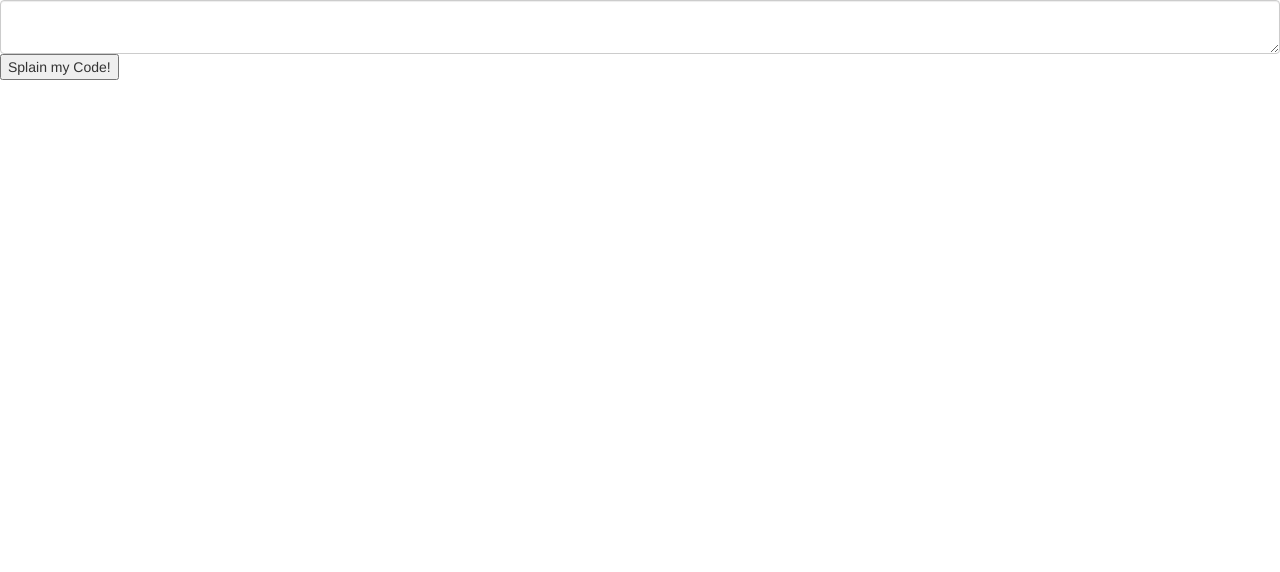
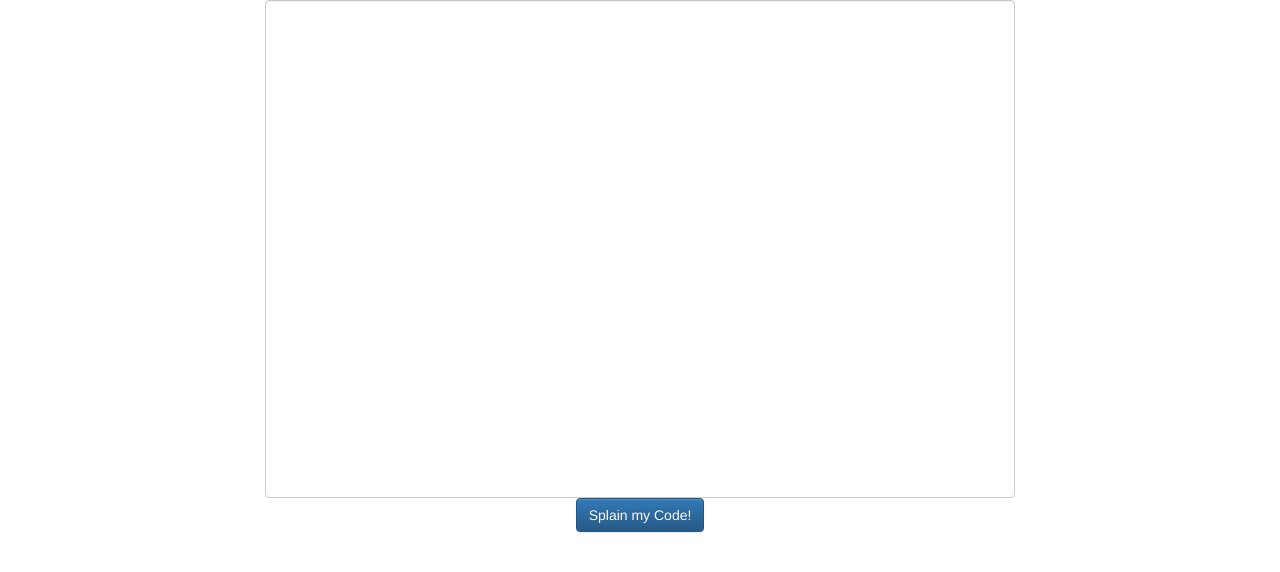
Before and after one commit to maryvilledev/demo_ui, a Vue app: page / in a window 1280 px wide. Shown: the top 572 px of the page. Built offline with nearby package versions, Linux system fonts and the light colour scheme.

Commit message:
Added top level grid layout:

```diff
--- a/src/App.vue
+++ b/src/App.vue
@@ -1,6 +1,14 @@
 <template>
   <div id="app">
-    <codeArea></codeArea>
+    <div class="container">
+      <div class="row">
+        <div class="col-sm-2"></div>
+        <div class="col-sm-8">
+          <codeArea></codeArea>
+        </div>
+        <div class="col-sm-2"></div>
+      </div>
+    </div>
   </div>
 </template>
 
--- a/src/components/CodeArea.vue
+++ b/src/components/CodeArea.vue
@@ -1,7 +1,7 @@
 <template>
-  <div class="codeArea">
+  <div class="code-area">
      <textarea v-model="code" class="form-control code-form"></textarea>
-     <button @click="passCode">Splain my Code!</button>
+     <button @click="passCode" class="btn btn-primary">Splain my Code!</button>
   </div>
 </template>
 
@@ -26,5 +26,10 @@ export default {
 <style scoped>
   .code-form {
     font-family: monospace;
+    resize: none;
+    padding-bottom: 60%;
+  }
+  .code-area{
+    text-align: center;
   }
 </style>
```
